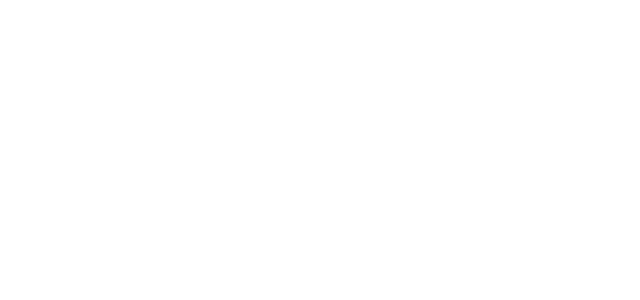
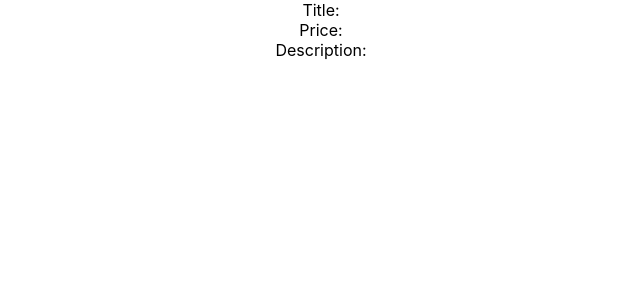
Before and after one commit to amelia-laborte/fullstack-mern-projects, a React (Create React App) app in the folder productManager/client/: page / in a window 1280 px wide. Shown: the top 300 px of the page, without its empty margins (319-959 px from the left). Built offline with nearby package versions, Linux system fonts and the light colour scheme.

Commit message:
Created an input form in components file Form.js

```diff
--- a/productManager/client/src/components/Form.js
+++ b/productManager/client/src/components/Form.js
@@ -17,6 +17,21 @@
         console.log(newProduct)
     };
 
+return(
+    <form onSubmit = {createProduct}>
+        <div>
+            <label>Title:</label>
+        </div>
+        <div>
+            <label>Price:</label>
+        </div>
+        <div>
+            <label>Description:</label>
+        </div>
+
+    </form>
+
+);
 };
 
 
```
